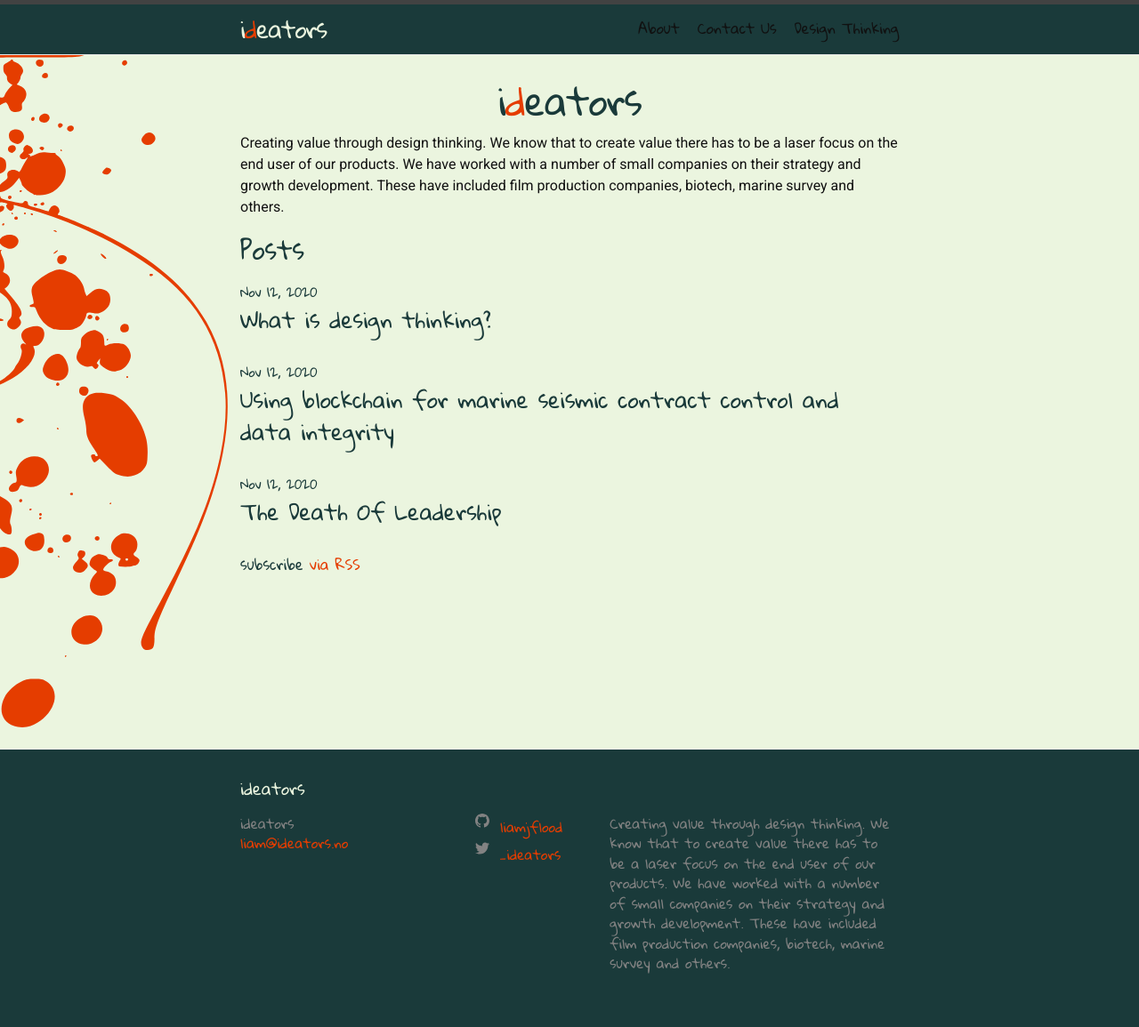
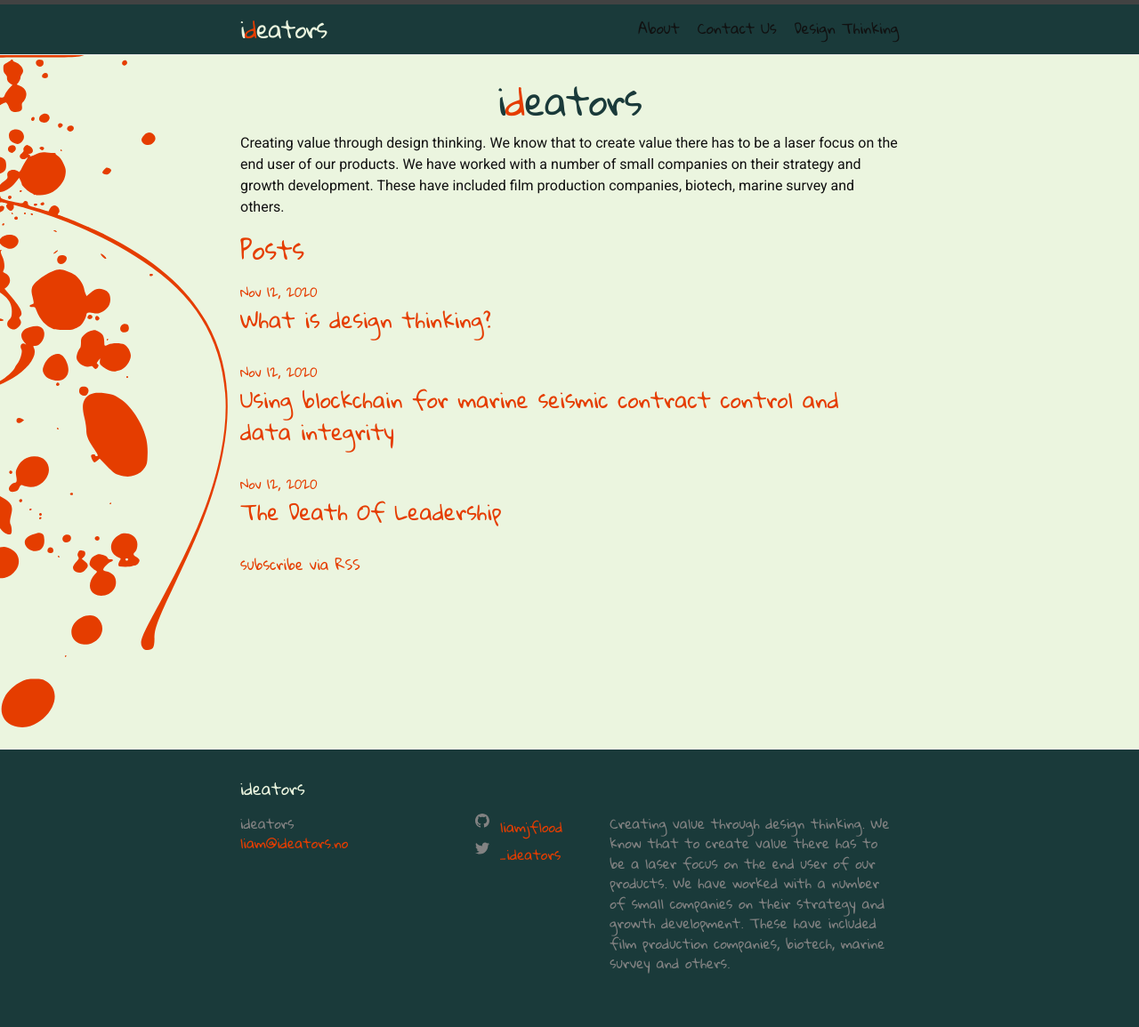
Before and after one commit to madfolio/old_website2, a Jekyll site: the page built from index.markdown, in a window 1280 px wide. Shown: the whole page at 89% size. Built offline with Jekyll 4.4.1, drawn with Linux system fonts in a browser that asks for light colours; some web fonts are replaced.

Commit message:
Update custom.scss

```diff
--- a/_sass/custom.scss
+++ b/_sass/custom.scss
@@ -28,12 +28,6 @@ nav.site-nav {
 background-color: var(--theme)
 }
 
-
-.svg {
-    fill: var(--white);
-}
-
-
 ///end
 
 
@@ -42,21 +36,24 @@ background-color: var(--theme)
 }
 
 
-.site-nav, .page-link, .site-footer, .site-header, .site-title, .site-title:visited, .page-link, .page-link:visited {
+.site-nav, .page-link, .site-footer, .site-header, .site-title {
 	color: var(--white);
 	font-family: var(--accent_font);
         background-color: var(--theme);
 }
 
+///
 .rss-subscribe, a.post-link, .post-list-heading, .post-meta {
         font-family: var(--accent_font);
-        color: var(--theme);
+        color: var(--accent);
 }
 
-a, a:visited, .username {
+///accent links
+a, .username {
   color: var(--accent);
   }
 
+///hover and turn white
 .u-email:hover, .username:hover {
   color: var(--white);
   }
```
